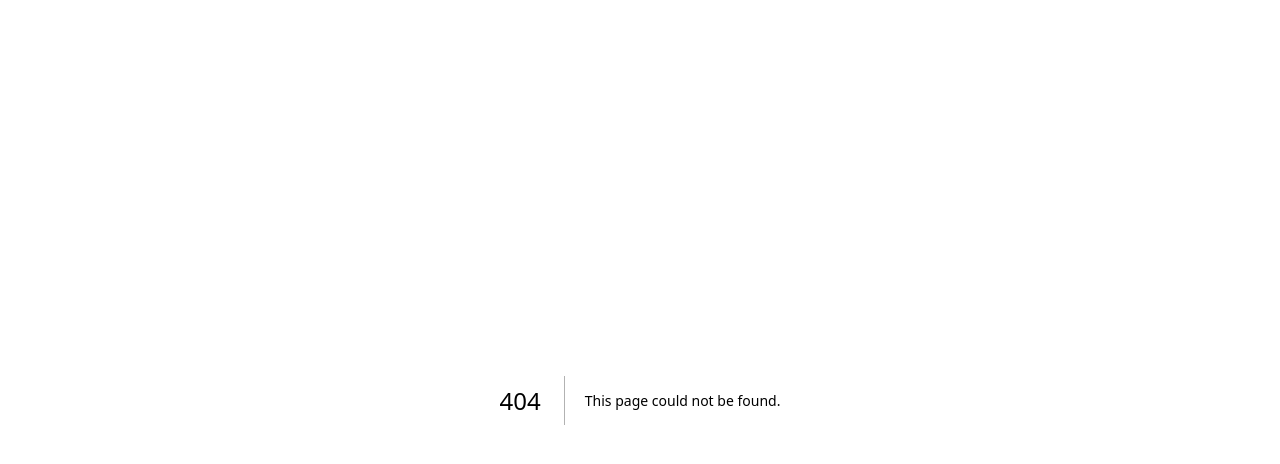
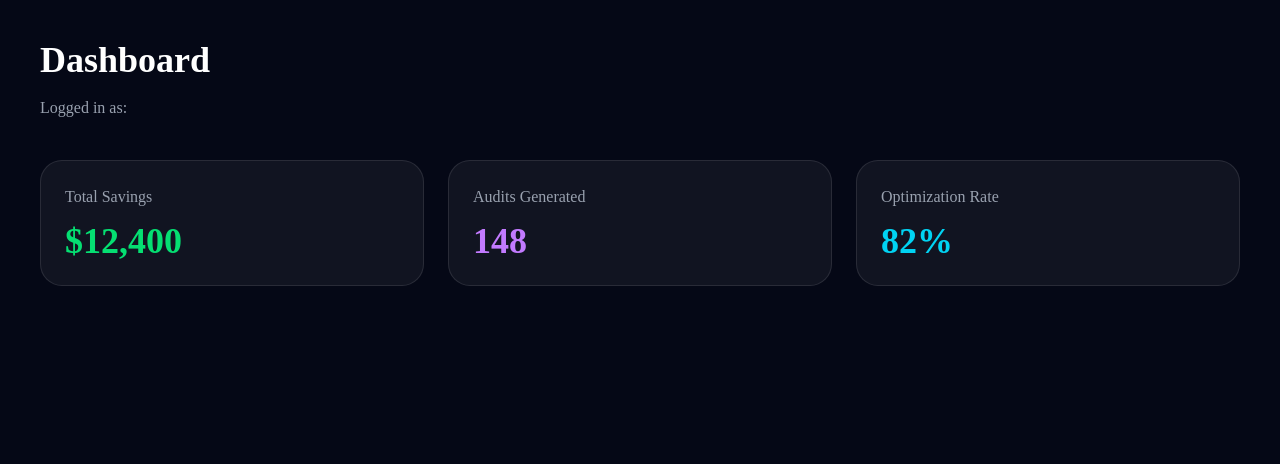
Before and after one commit to astha-cg/ai-spend-audit, a Next.js app: page /dashboard in a window 1280 px wide. Before the commit this address had no page. Shown: the top 464 px of the page. Built offline with nearby package versions, Linux system fonts and the light colour scheme; no server answers.

Commit message:
feat: final deployment setup

```diff
--- /dev/null
+++ b/app/dashboard/page.tsx
@@ -0,0 +1,70 @@
+"use client";
+
+import { useEffect, useState } from "react";
+import { supabase } from "@/lib/supabase";
+
+export default function Dashboard() {
+
+  const [user, setUser] = useState<any>(null);
+
+  useEffect(() => {
+
+    supabase.auth.getUser().then(({ data }) => {
+      setUser(data.user);
+    });
+
+  }, []);
+
+  return (
+    <main className="min-h-screen bg-[#050816] p-10 text-white">
+
+      <h1 className="text-4xl font-bold">
+        Dashboard
+      </h1>
+
+      <p className="mt-4 text-gray-400">
+        Logged in as: {user?.email}
+      </p>
+      <div className="mt-10 grid gap-6 md:grid-cols-3">
+
+  <div className="rounded-3xl border border-white/10 bg-white/5 p-6">
+
+    <p className="text-gray-400">
+      Total Savings
+    </p>
+
+    <h2 className="mt-3 text-4xl font-bold text-green-400">
+      $12,400
+    </h2>
+
+  </div>
+
+  <div className="rounded-3xl border border-white/10 bg-white/5 p-6">
+
+    <p className="text-gray-400">
+      Audits Generated
+    </p>
+
+    <h2 className="mt-3 text-4xl font-bold text-purple-400">
+      148
+    </h2>
+
+  </div>
+
+  <div className="rounded-3xl border border-white/10 bg-white/5 p-6">
+
+    <p className="text-gray-400">
+      Optimization Rate
+    </p>
+
+    <h2 className="mt-3 text-4xl font-bold text-cyan-400">
+      82%
+    </h2>
+
+  </div>
+
+</div>
+
+    </main>
+  );
+}
--- /dev/null
+++ b/app/login/page.tsx
@@ -0,0 +1,49 @@
+"use client";
+
+import { useState } from "react";
+import { supabase } from "@/lib/supabase";
+
+export default function LoginPage() {
+
+  const [email, setEmail] = useState("");
+
+  async function handleLogin() {
+
+    await supabase.auth.signInWithOtp({
+      email,
+    });
+
+    alert("Check your email for login link.");
+  }
+
+  return (
+    <main className="flex min-h-screen items-center justify-center bg-[#050816] text-white">
+
+      <div className="w-full max-w-md rounded-3xl border border-white/10 bg-white/5 p-10">
+
+        <h1 className="text-4xl font-bold">
+          Login
+        </h1>
+
+        <input
+          type="email"
+          placeholder="Enter your email"
+          value={email}
+          onChange={(e) =>
+            setEmail(e.target.value)
+          }
+          className="mt-6 w-full rounded-xl border border-white/10 bg-black/20 p-4 outline-none"
+        />
+
+        <button
+          onClick={handleLogin}
+          className="mt-6 w-full rounded-xl bg-white px-6 py-4 font-semibold text-black transition hover:bg-gray-200"
+        >
+          Send Magic Link
+        </button>
+
+      </div>
+
+    </main>
+  );
+}
--- a/app/results/page.tsx
+++ b/app/results/page.tsx
@@ -1,5 +1,6 @@
 "use client";
 
+import jsPDF from "jspdf";
 import { useEffect, useState } from "react";
 import { generateAudit } from "@/lib/auditEngine";
 import { supabase } from "@/lib/supabase";
@@ -10,6 +11,8 @@ export default function ResultsPage() {
   const [formData, setFormData] = useState<any>(null);
   const [summary, setSummary] = useState("");
   const [loadingSummary, setLoadingSummary] = useState(true);
+  const auditId =
+      Math.random().toString(36).substring(2, 10);
 
 
 useEffect(() => {
@@ -63,6 +66,7 @@ useEffect(() => {
           }),
         }
       );
+
 
       const data = await response.json();
 
@@ -125,6 +129,36 @@ useEffect(() => {
 }
 
   const yearlySavings = result.estimatedSavings * 12;
+  function downloadPDF() {
+
+  const doc = new jsPDF();
+
+  doc.setFontSize(20);
+
+  doc.text("AI Spend Audit Report", 20, 20);
+
+  doc.setFontSize(12);
+
+  doc.text(
+    `Recommended Plan: ${result.recommendedPlan}`,
+    20,
+    50
+  );
+
+  doc.text(
+    `Monthly Savings: $${result.estimatedSavings}`,
+    20,
+    70
+  );
+
+  doc.text(
+    `Annual Savings: $${result.estimatedSavings * 12}`,
+    20,
+    90
+  );
+
+  doc.save("audit-report.pdf");
+}
 
   return (
     <main className="min-h-screen bg-gradient-to-br from-black via-[#090e1f] to-[#050816] text-white px-4 py-12 md:px-6 md:py-16">
@@ -284,6 +318,14 @@ useEffect(() => {
             {summary}
           </p>
           )}
+          <button
+           onClick={downloadPDF}
+            className="mt-8 rounded-xl bg-purple-500 px-8 py-4 font-semibold transition hover:bg-purple-400">
+            Download PDF Report
+          </button>
+          <p className="mt-4 text-gray-400">
+            Audit ID: {auditId}
+          </p>
 
 
         </div>
--- a/package.json
+++ b/package.json
@@ -10,9 +10,11 @@
   },
   "dependencies": {
     "@base-ui/react": "^1.4.1",
+    "@supabase/auth-helpers-nextjs": "^0.15.0",
     "@supabase/supabase-js": "^2.105.3",
     "class-variance-authority": "^0.7.1",
     "clsx": "^2.1.1",
+    "jspdf": "^4.2.1",
     "lucide-react": "^1.14.0",
     "next": "16.2.5",
     "openai": "^6.37.0",
```
Also changed, not shown: 1 other file (tests, documents, lock files or other folders).
